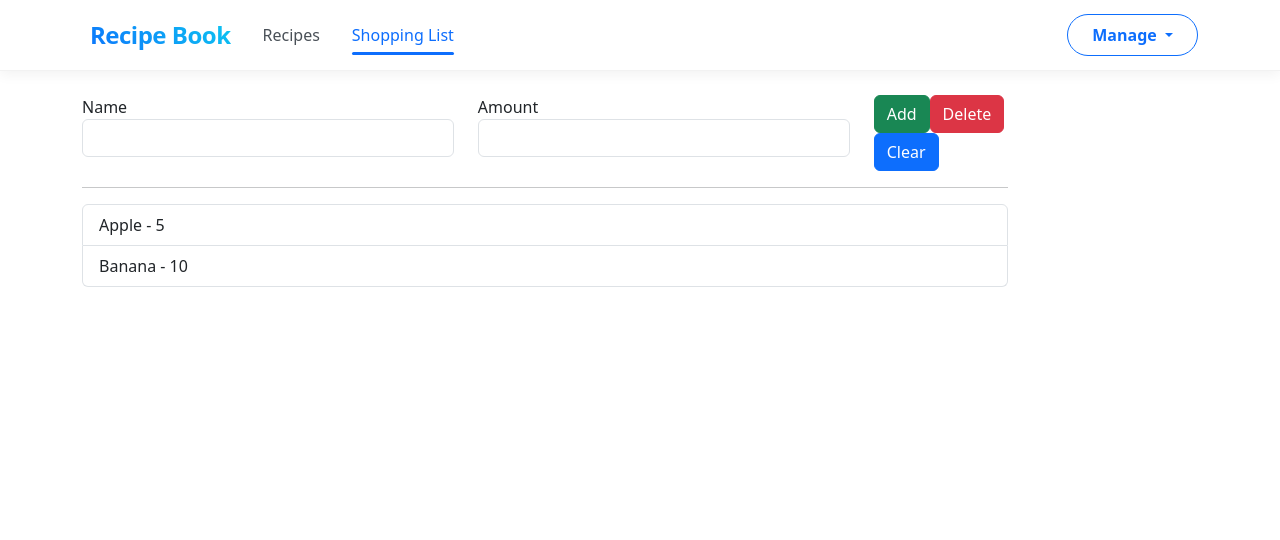
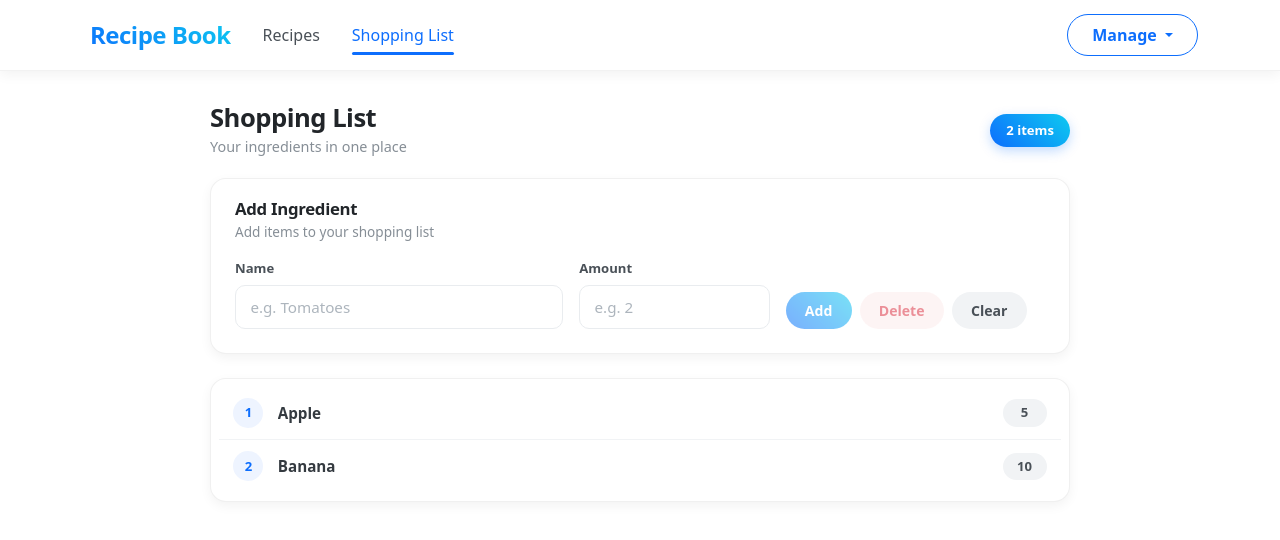
Before and after one commit to abdallahkhaliid/angular-recipes-book, an Angular app: page /shopping-list in a window 1280 px wide. Shown: the top 540 px of the page. Built offline with nearby package versions, Linux system fonts and the light colour scheme.

Commit message:
feat: enhance shopping list functionality with ingredient editing and improved UI

```diff
--- a/src/app/services/shopping-list.ts
+++ b/src/app/services/shopping-list.ts
@@ -1,33 +1,56 @@
 import { Injectable } from '@angular/core';
 import { Ingredients } from '../../shared/ingredients.model';
+import { Subject } from 'rxjs';
 
 @Injectable({
   providedIn: 'root',
 })
 export class ShoppingListService {
+  startedEditing = new Subject<number>();
+  ingredientsChanged = new Subject<Ingredients[]>();
+
   ingredients: Ingredients[] = [new Ingredients('Apple', 5), new Ingredients('Banana', 10)];
 
   getIngredients() {
-    return this.ingredients;
+    return this.ingredients.slice();
   }
 
   addIngredient(ingredient: Ingredients) {
     this.ingredients.push(ingredient);
+    this.ingredientsChanged.next(this.ingredients.slice());
   }
 
   // add multiple ingredients
   addIngredients(ingredients: Ingredients[]) {
     this.ingredients.push(...ingredients);
+    this.ingredientsChanged.next(this.ingredients.slice());
   }
 
   deleteIngredient(ingredient: Ingredients) {
-    const index = this.ingredients.findIndex((ingredient) => ingredient.name === ingredient.name);
+    const index = this.ingredients.findIndex((item) => item.name === ingredient.name);
     if (index !== -1) {
+      this.deleteIngredientByIndex(index);
+    }
+  }
+
+  deleteIngredientByIndex(index: number) {
+    if (index >= 0 && index < this.ingredients.length) {
       this.ingredients.splice(index, 1);
+      this.ingredientsChanged.next(this.ingredients.slice());
     }
   }
 
   clearIngredients() {
     this.ingredients = [];
+    this.ingredientsChanged.next(this.ingredients.slice());
+  }
+
+  getIngredientByIndex(index: number) {
+    return this.ingredients[index];
+  }
+
+  updateIngredient(index: number, newIngredient: Ingredients) {
+    this.ingredients[index] = newIngredient;
+    this.ingredientsChanged.next(this.ingredients.slice());
   }
 }
--- a/src/app/shopping-list/shopping-edit/shopping-edit.html
+++ b/src/app/shopping-list/shopping-edit/shopping-edit.html
@@ -1,34 +1,43 @@
-<div class="row">
-  <div class="col-md-12">
-    <form>
-      <div class="row">
+<div class="shopping-edit-card">
+  <div class="card-header-row">
+    <h5 class="card-title">Add Ingredient</h5>
+    <span class="card-subtitle">Add items to your shopping list</span>
+  </div>
+  <form (ngSubmit)="onAddItem(f)" #f="ngForm">
+    <div class="row g-3 align-items-end">
       <div class="col-sm-5 form-group">
         <label for="name">Name</label>
-          <input type="text" #name id="name" class="form-control" />
+        <input
+          type="text"
+          name="name"
+          ngModel
+          id="name"
+          class="form-control"
+          placeholder="e.g. Tomatoes"
+          required
+        />
       </div>
-        <div class="col-sm-5 form-group">
+      <div class="col-sm-3 form-group">
         <label for="amount">Amount</label>
-          <input type="number" #amount id="amount" class="form-control" />
+        <input
+          type="number"
+          name="amount"
+          ngModel
+          id="amount"
+          class="form-control"
+          placeholder="e.g. 2"
+          required
+          min="1"
+        />
       </div>
 
-        <div class="col-sm-2">
-          <button
-            class="btn btn-success"
-            type="button"
-            (click)="onAddItem(name.value, +amount.value)"
-          >
-            Add
+      <div class="col-sm-4 actions">
+        <button class="btn btn-add" type="submit" [disabled]="!f.valid">
+          {{ editMode ? 'Update' : 'Add' }}
         </button>
-          <button
-            class="btn btn-danger"
-            type="button"
-            (click)="onDeleteItem(name.value, +amount.value)"
-          >
-            Delete
-          </button>
-          <button class="btn btn-primary" type="button" (click)="onClearItems()">Clear</button>
+        <button class="btn btn-delete" type="button" (click)="onDeleteItem()" [disabled]="!editMode">Delete</button>
+        <button class="btn btn-clear" type="button" (click)="onClearItems()">Clear</button>
       </div>
     </div>
   </form>
 </div>
-</div>
--- a/src/app/shopping-list/shopping-edit/shopping-edit.ts
+++ b/src/app/shopping-list/shopping-edit/shopping-edit.ts
@@ -1,29 +1,64 @@
-import { Component, ElementRef, EventEmitter, Output, ViewChild } from '@angular/core';
+import { Component, OnDestroy, OnInit, ViewChild } from '@angular/core';
+import { FormsModule, NgForm } from '@angular/forms';
 import { Ingredients } from '../../../shared/ingredients.model';
 import { ShoppingListService } from '../../services/shopping-list';
+import { Subscription } from 'rxjs';
 
 @Component({
   selector: 'app-shopping-edit',
-  imports: [],
+  imports: [FormsModule],
   templateUrl: './shopping-edit.html',
   styleUrl: './shopping-edit.scss',
   standalone: true,
 })
-export class ShoppingEdit {
-  @ViewChild('name', { static: true }) name!: ElementRef;
-  @ViewChild('amount', { static: true }) amount!: ElementRef;
+export class ShoppingEdit implements OnInit, OnDestroy {
+  subscription!: Subscription;
+  editedIndex!: number;
+  editMode: boolean = false;
+  editedItem!: Ingredients;
+
+  @ViewChild('f', { static: true }) shoppingListForm!: NgForm;
 
   constructor(private shoppingListService: ShoppingListService) {}
 
-  onAddItem(name: string, amount: number) {
-    this.shoppingListService.addIngredient(new Ingredients(name, amount));
+  ngOnInit(): void {
+    this.subscription = this.shoppingListService.startedEditing.subscribe((index: number) => {
+      this.editMode = true;
+      this.editedIndex = index;
+      this.editedItem = this.shoppingListService.getIngredientByIndex(index);
+      this.shoppingListForm.setValue({
+        name: this.editedItem.name,
+        amount: this.editedItem.amount,
+      });
+    });
   }
 
-  onDeleteItem(name: string, amount: number) {
-    this.shoppingListService.deleteIngredient(new Ingredients(name, amount));
+  onAddItem(form: NgForm) {
+    const value = form.value;
+    const newIngredient = new Ingredients(value.name, value.amount);
+
+    if (this.editMode) {
+      this.shoppingListService.updateIngredient(this.editedIndex, newIngredient);
+    } else {
+      this.shoppingListService.addIngredient(newIngredient);
+    }
+    this.editMode = false;
+    form.reset();
+  }
+
+  onDeleteItem() {
+    if (this.editMode) {
+      this.shoppingListService.deleteIngredientByIndex(this.editedIndex);
+    }
+    this.onClearItems();
   }
 
   onClearItems() {
-    this.shoppingListService.clearIngredients();
+    this.shoppingListForm.reset();
+    this.editMode = false;
+  }
+
+  ngOnDestroy(): void {
+    this.subscription.unsubscribe();
   }
 }
--- a/src/app/shopping-list/shopping-list.html
+++ b/src/app/shopping-list/shopping-list.html
@@ -1,12 +1,35 @@
-<div class="row">
-  <div class="col-md-10">
-    <app-shopping-edit></app-shopping-edit>
-    <hr />
+<div class="shopping-list-wrapper">
+  <div class="list-header">
+    <div>
+      <h3 class="list-title">Shopping List</h3>
+      <p class="list-subtitle">Your ingredients in one place</p>
+    </div>
+    <span class="count-badge"
+      >{{ ingredients.length }} {{ ingredients.length === 1 ? 'item' : 'items' }}</span
+    >
+  </div>
 
-    <ul class="list-group">
-      <a href="#" class="list-group-item" *ngFor="let ingredient of ingredients"
-        >{{ ingredient.name }} - {{ ingredient.amount }}</a
+  <app-shopping-edit></app-shopping-edit>
+
+  <div class="ingredients-card" *ngIf="ingredients.length > 0; else emptyState">
+    <ul class="ingredients-list">
+      <li
+        class="ingredient-item"
+        *ngFor="let ingredient of ingredients; let i = index"
+        (click)="onEditItem(i)"
       >
+        <span class="item-index">{{ i + 1 }}</span>
+        <span class="item-name">{{ ingredient.name }}</span>
+        <span class="item-amount">{{ ingredient.amount }}</span>
+      </li>
     </ul>
   </div>
+
+  <ng-template #emptyState>
+    <div class="empty-state">
+      <div class="empty-icon">🧺</div>
+      <p class="empty-title">Your list is empty</p>
+      <p class="empty-text">Add your first ingredient above to get started.</p>
+    </div>
+  </ng-template>
 </div>
--- a/src/app/shopping-list/shopping-list.scss
+++ b/src/app/shopping-list/shopping-list.scss
@@ -1,5 +1,5 @@
 .shopping-list-wrapper {
-  max-width: 800px;
+  max-width: 860px;
   margin: 0 auto;
   padding: 0.5rem 0 2rem;
 
--- a/src/app/shopping-list/shopping-list.ts
+++ b/src/app/shopping-list/shopping-list.ts
@@ -1,8 +1,9 @@
-import { Component, ElementRef, EventEmitter, OnInit, Output, ViewChild } from '@angular/core';
+import { Component, OnDestroy, OnInit } from '@angular/core';
 import { ShoppingEdit } from './shopping-edit/shopping-edit';
 import { Ingredients } from '../../shared/ingredients.model';
 import { CommonModule } from '@angular/common';
 import { ShoppingListService } from '../services/shopping-list';
+import { Subscription } from 'rxjs';
 
 @Component({
   selector: 'app-shopping-list',
@@ -11,8 +12,9 @@ import { ShoppingListService } from '../services/shopping-list';
   styleUrl: './shopping-list.scss',
   standalone: true,
 })
-export class ShoppingList implements OnInit {
+export class ShoppingList implements OnInit, OnDestroy {
   ingredients: Ingredients[] = [];
+  private ingredientsSub!: Subscription;
 
   // Dependency Injection
   constructor(private shoppingListService: ShoppingListService) {}
@@ -20,6 +22,15 @@ export class ShoppingList implements OnInit {
   // OnInit interface
   ngOnInit(): void {
     this.ingredients = this.shoppingListService.getIngredients();
+    this.ingredientsSub = this.shoppingListService.ingredientsChanged.subscribe(
+      (ingredients: Ingredients[]) => {
+        this.ingredients = ingredients;
+      },
+    );
+  }
+
+  ngOnDestroy(): void {
+    this.ingredientsSub.unsubscribe();
   }
 
   // onIngredientAdded event using service
@@ -36,4 +47,8 @@ export class ShoppingList implements OnInit {
   onIngredientCleared() {
     this.shoppingListService.clearIngredients();
   }
+
+  onEditItem(index: number) {
+    this.shoppingListService.startedEditing.next(index);
+  }
 }
```
Lines whose indentation alone changed are shown as unchanged.
